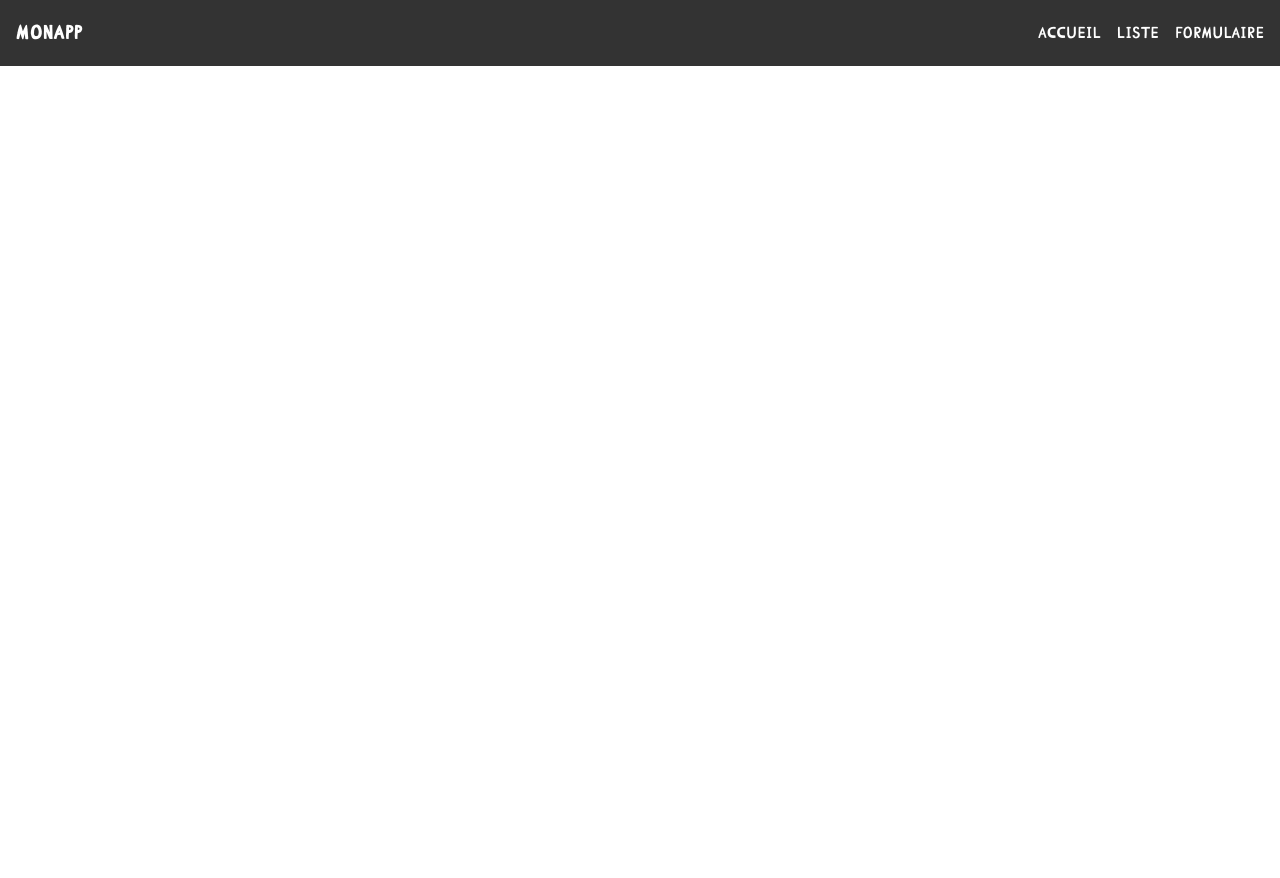
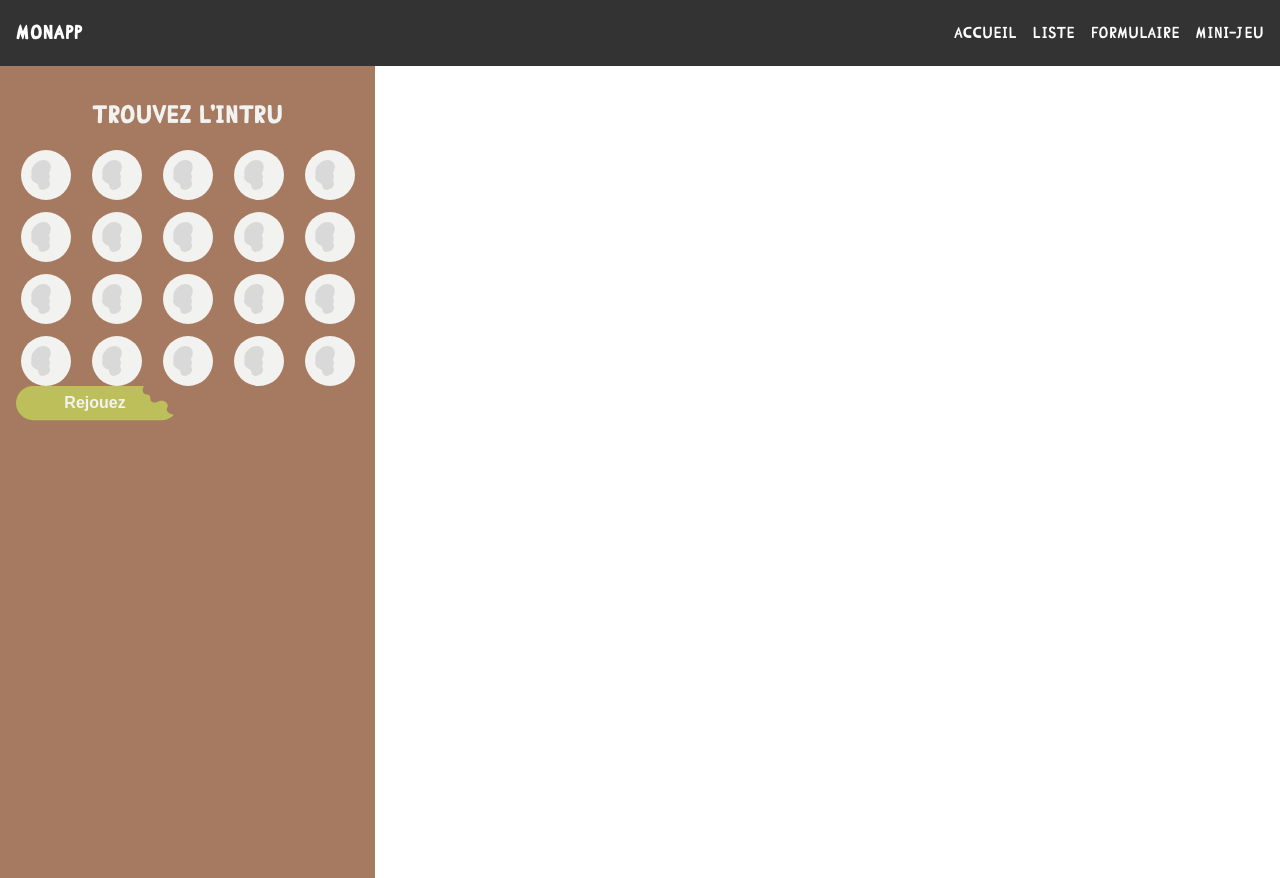
Before and after one commit to arnaud7012-spec/Cowbi, a Vue app: page /mini-jeu in a window 1280 px wide. Before the commit the page ends 800 px from the top, so only its background shows below. Built offline with nearby package versions, Linux system fonts and the light colour scheme; a web font is replaced by a local one.

Commit message:
Création_MiniJeu_Début-01

```diff
--- /dev/null
+++ b/src/MiniJeu.vue
@@ -0,0 +1,119 @@
+<template>
+  <section class="Jeu">
+    <h1 class="MiniJeu">Trouvez l'intru</h1>
+
+    <div class="regle">
+      <div
+        v-for="(tache, index) in taches"
+        :key="index"
+        class="tache"
+        :class="{ intrus: tache.etat === true, faux: tache.etat === false }"
+        @click="verifier(index)"
+        >
+        <img src="/img/tache-vache.svg" alt="tache de vache" />
+      ></div>
+    </div>
+
+    <Cta @click="rejouez">
+        Rejouez
+    </Cta>
+
+  </section>
+</template>
+
+<script setup>
+    import { ref } from 'vue'
+    import Cta from '@/components/cta.vue'
+
+
+    const NB_TACHES = 20
+
+    const taches = ref([])
+    const intrusIndex = ref(null)
+
+    function genererJeu() {
+    intrusIndex.value = Math.floor(Math.random() * NB_TACHES)
+
+    taches.value = Array.from({ length: NB_TACHES }, () => ({
+        etat: null
+    }))
+    }
+
+    function verifier(index) {
+    if (taches.value[index].etat !== null) return
+
+    if (index === intrusIndex.value) {
+        taches.value[index].etat = true
+    } else {
+        taches.value[index].etat = false
+    }
+    }
+
+    function rejouer() {
+    genererJeu()
+    }
+
+    // random au chargement
+    genererJeu()
+</script>
+
+<style scoped>
+.Jeu {
+  width: 375px;
+  height: 812px;
+  background-color: #A67A60;
+  padding: 16px;
+  box-sizing: border-box;
+}
+
+.MiniJeu {
+  text-align: center;
+  color: #F2F2F0;
+  margin-bottom: 20px;
+}
+
+.regle {
+  display: grid;
+  grid-template-columns: repeat(5, 1fr);
+  gap: 12px;
+  justify-items: center;
+}
+
+.tache {
+  width: 50px;
+  height: 50px;
+  background-color: #F2F2F0;
+  border-radius: 50%;
+  cursor: pointer;
+  transition: background-color 0.3s ease;
+   color: #F2F2F0;
+  display: flex;
+  align-items: center;
+  justify-content: center;
+
+}
+
+.tache img {
+  width: 30px;
+  height: 30px;
+}
+
+.tache.intrus {
+  background-color: #BCBF5A;
+}
+
+.tache.faux {
+  background-color: #402921;
+}
+
+.rejouer {
+  margin-top: 24px;
+  width: 100%;
+  padding: 12px;
+  border: none;
+  border-radius: 8px;
+  background-color: #F2F2F0;
+  font-weight: bold;
+  cursor: pointer;
+}
+</style>
--- a/src/components/nav.vue
+++ b/src/components/nav.vue
@@ -13,6 +13,7 @@
         <li><router-link to="/" @click="closeMenu">Accueil</router-link></li>
         <li><router-link to="/liste" @click="closeMenu">Liste</router-link></li>
         <li><router-link to="/formulaire" @click="closeMenu">Formulaire</router-link></li>
+        <li><router-link to="/minijeu" @click="closeMenu">Mini-Jeu</router-link></li>
       </ul>
     </div>
   </nav>
--- a/src/router/index.js
+++ b/src/router/index.js
@@ -5,6 +5,7 @@ import CowList from '../Liste.vue'
 import CowDetail from '../Details.vue'
 import Accueil from '../Accueil.vue'
 import Formulaire from '../Formulaire.vue'
+import MiniJeu from '../MiniJeu.vue'
 
 const router = createRouter({
   history: createWebHistory(),
@@ -33,6 +34,11 @@ const router = createRouter({
       path: '/formulaire',
       name: 'Formulaire',
       component: Formulaire
+    },
+    {
+      path: '/mini-jeu',
+      name: 'MiniJeu',
+      component: MiniJeu
     }
   ]
 })
```
Also changed, not shown: public/img/tache-vache.svg (added).
